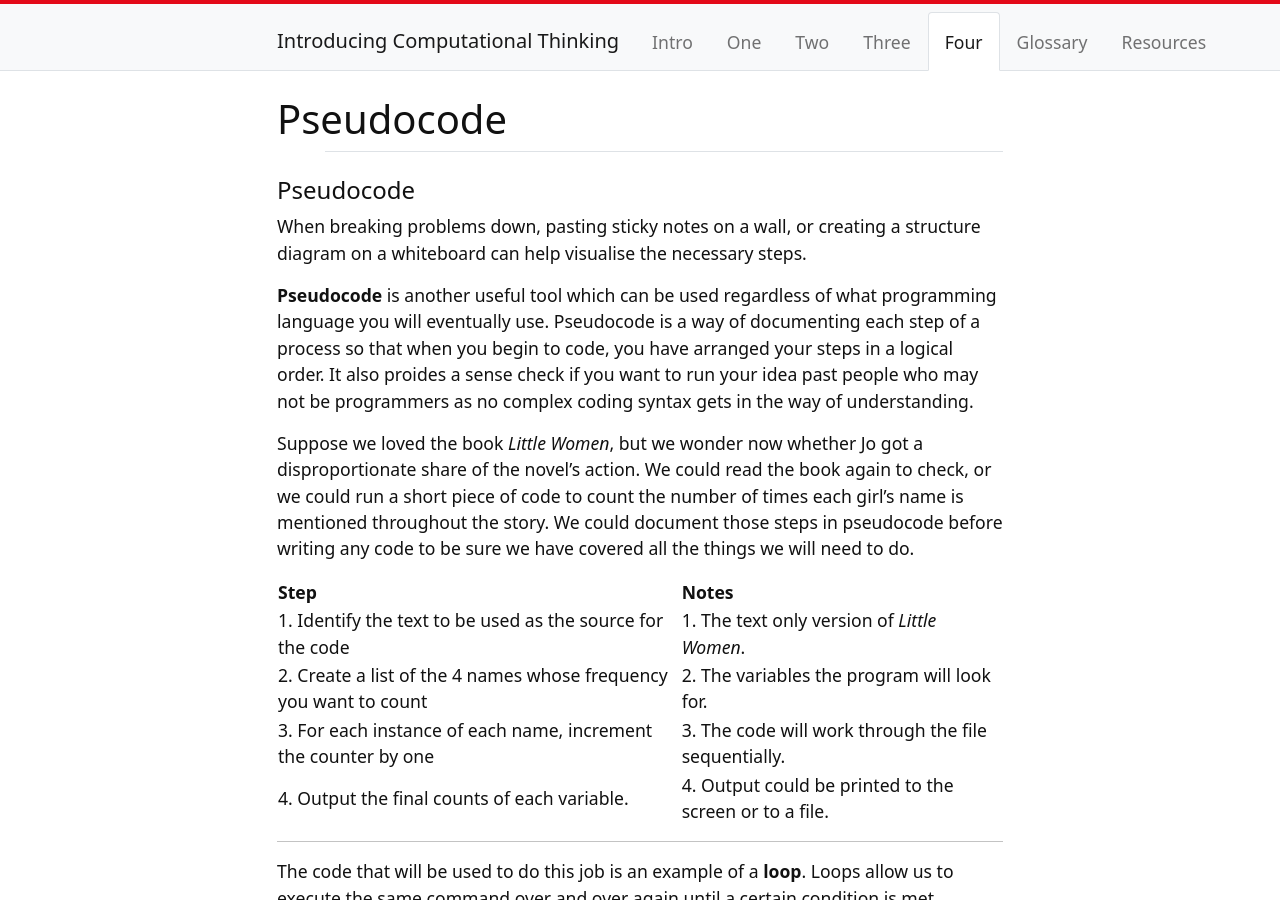
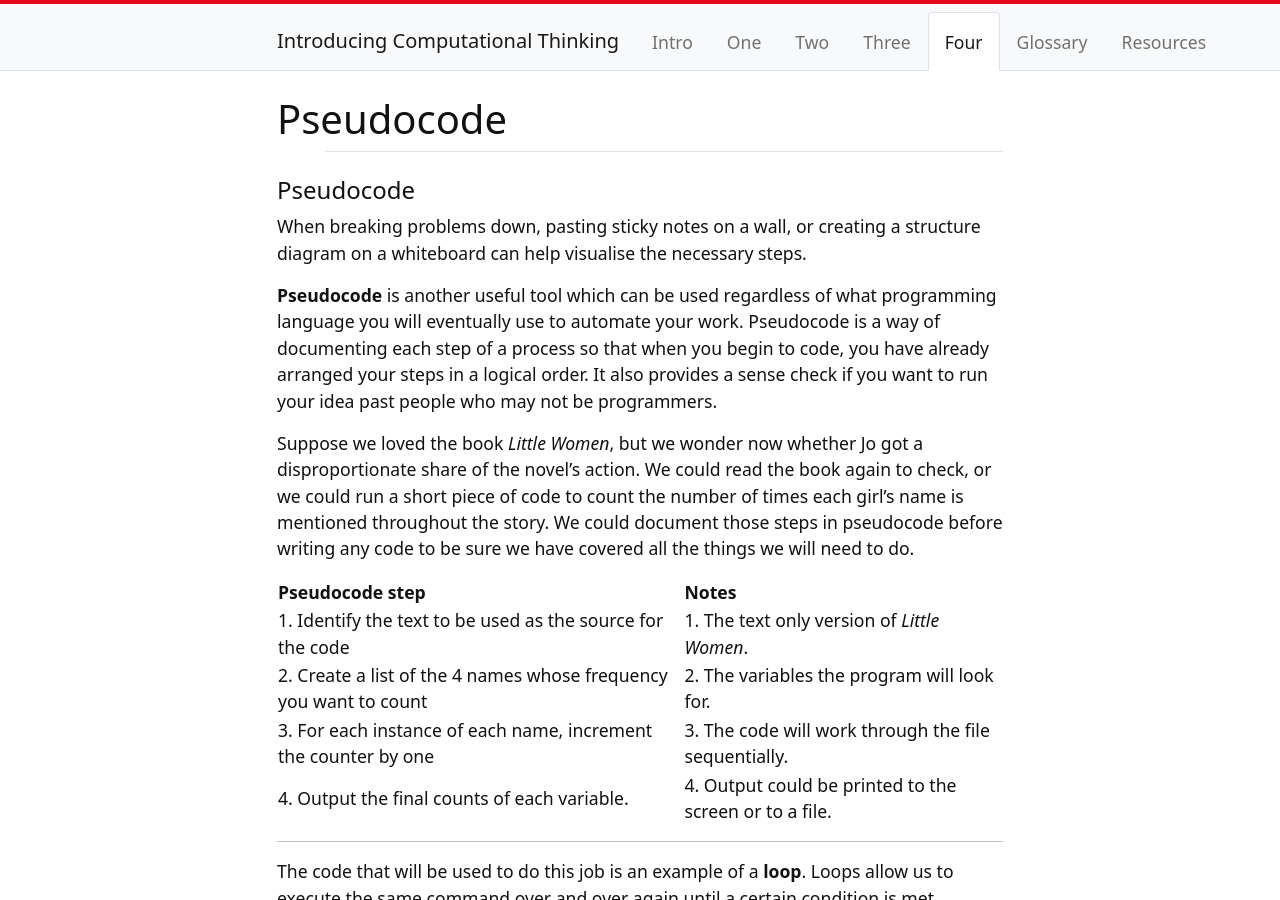
Before and after one commit to weaverbel/intro-computational-thinking, a Jekyll site: the page built from content/4-lesson.md, in a window 1280 px wide and 900 px high. Built offline with Jekyll 4.4.1, drawn with Linux system fonts in a browser that asks for light colours.

Commit message:
Update 4-lesson.md
change header

```diff
--- a/content/4-lesson.md
+++ b/content/4-lesson.md
@@ -7,11 +7,11 @@ nav: Four
 
 When breaking problems down, pasting sticky notes on a wall, or creating a structure diagram on a whiteboard can help visualise the necessary steps.
 
-**Pseudocode** is another useful tool which can be used regardless of what programming language you will eventually use. Pseudocode is a way of documenting each step of a process so that when you begin to code, you have arranged your steps in a logical order. It also proides a sense check if you want to run your idea past people who may not be programmers as no complex coding syntax gets in the way of understanding.
+**Pseudocode** is another useful tool which can be used regardless of what programming language you will eventually use to automate your work. Pseudocode is a way of documenting each step of a process so that when you begin to code, you have already arranged your steps in a logical order. It also provides a sense check if you want to run your idea past people who may not be programmers.
 
 Suppose we loved the book *Little Women*, but we wonder now whether Jo got a disproportionate share of the novel's action. We could read the book again to check, or we could run a short piece of code to count the number of times each girl's name is mentioned throughout the story. We could document those steps in pseudocode before writing any code to be sure we have covered all the things we will need to do.
 
-| **Step** | &nbsp; |  **Notes** |
+| **Pseudocode step** | &nbsp; |  **Notes** |
 | :--- | :---: | :--- |
 | 1. Identify the text to be used as the source for the code | &nbsp; | 1. The text only version of *Little Women*. |
 | 2. Create a list of the 4 names whose frequency you want to count | &nbsp; | 2. The variables the program will look for. |
```
